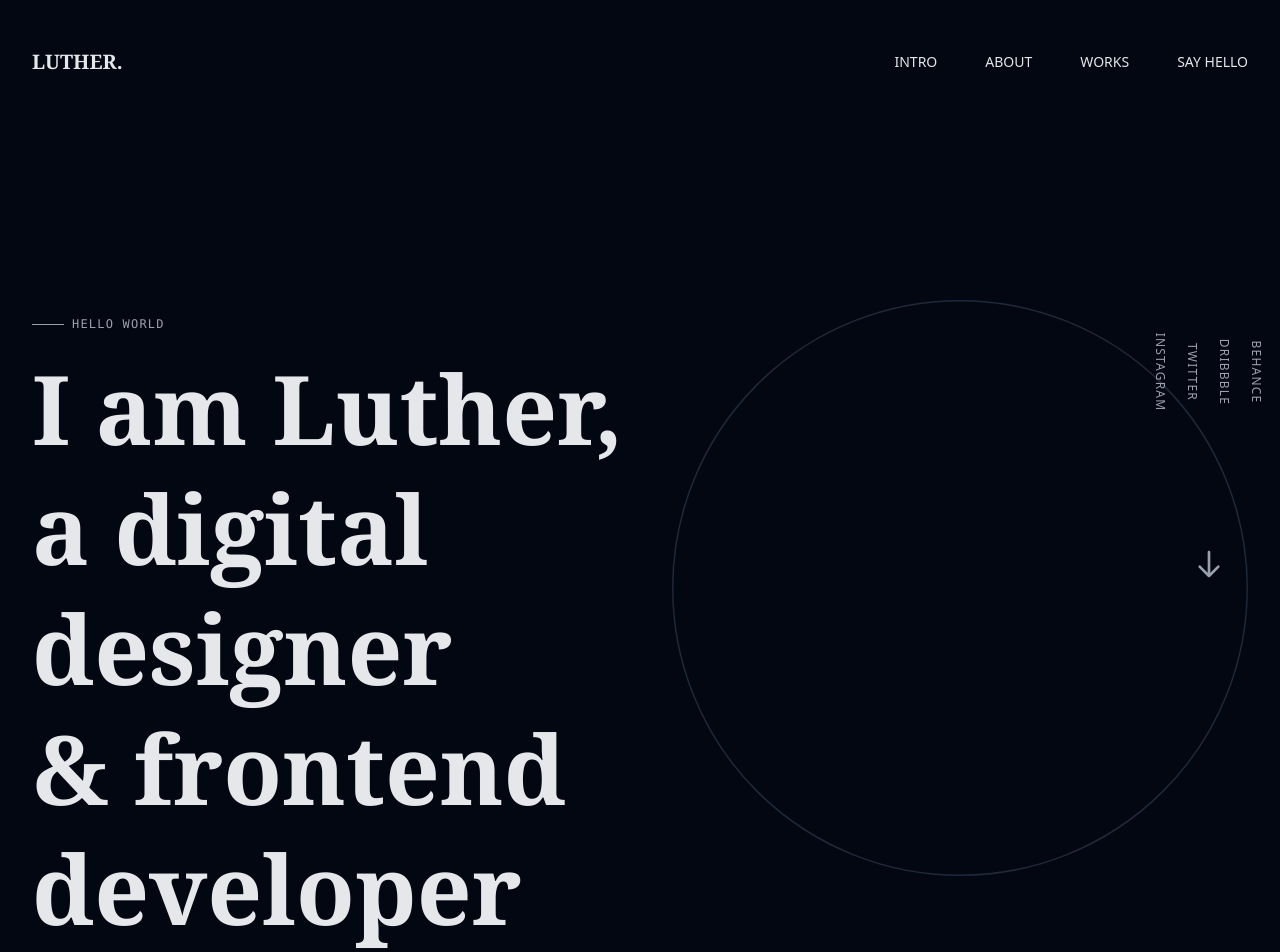
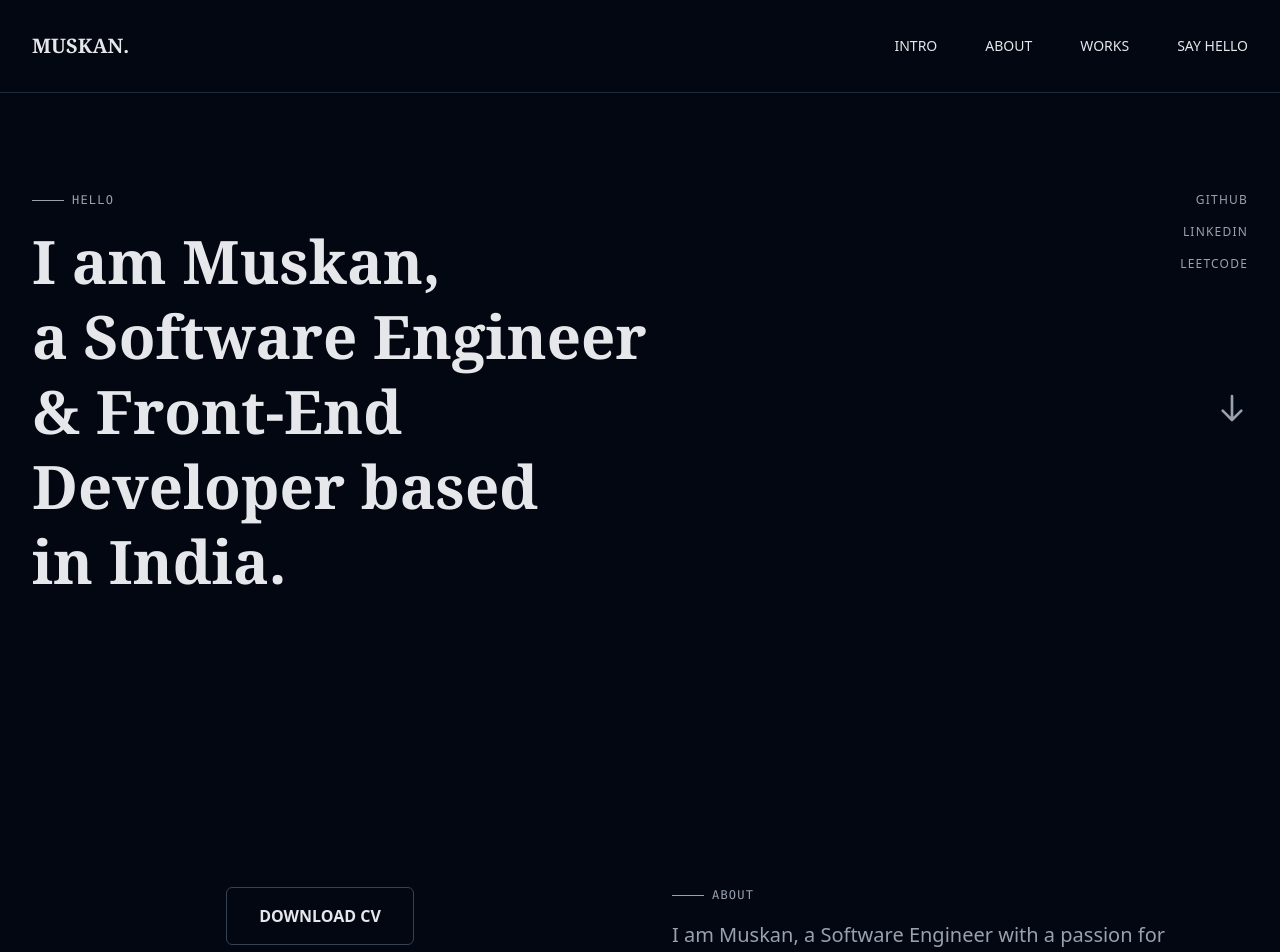
Before and after one commit to Miko-29/Portfolio-v1, an Angular app: page / in a window 1280 px wide. Shown: the top 952 px of the page. Built offline with nearby package versions, Linux system fonts and the light colour scheme.

Commit message:
about intro

```diff
--- a/src/app/app.html
+++ b/src/app/app.html
@@ -1,17 +1,11 @@
 <div class="bg-gray-950 text-gray-200 min-h-screen font-sans antialiased relative overflow-hidden">
-      <!-- Background Circles - A simple way to represent the subtle background from the image -->
-      <div class="absolute inset-0 z-0">
-        <div class="absolute w-96 h-96 border border-gray-800 rounded-full animate-pulse-slow-reverse" style="top: 10%; right: 10%; transform: scale(1.5);"></div>
-        <div class="absolute w-64 h-64 border border-gray-800 rounded-full animate-pulse-slow" style="top: 50%; left: 15%; transform: scale(1.2);"></div>
-        <div class="absolute w-80 h-80 border border-gray-800 rounded-full animate-pulse-slow-reverse" style="bottom: 20%; right: 20%; transform: scale(1.3);"></div>
-      </div>
 
       <!-- Main Content Container -->
       <div class="max-w-7xl mx-auto px-4 sm:px-6 lg:px-8 relative z-10">
 
         <!-- Navigation Bar -->
-        <nav class="flex justify-between items-center py-8 md:py-12">
-          <div class="text-xl font-bold font-serif text-gray-200">LUTHER.</div>
+        <nav class="flex justify-between items-center py-8 md:py-8 fixed top-0 left-0 right-0 bg-gray-950 bg-opacity-90 backdrop-blur-md z-20 px-4 sm:px-6 lg:px-8 border-b border-gray-800">
+          <div class="text-xl font-bold font-serif text-gray-200">MUSKAN.</div>
           <div class="hidden md:flex space-x-8 lg:space-x-12">
             <a (click)="scrollToSection('intro')" class="hover:text-gray-400 transition-colors uppercase text-sm font-medium cursor-pointer">Intro</a>
             <a (click)="scrollToSection('about')" class="hover:text-gray-400 transition-colors uppercase text-sm font-medium cursor-pointer">About</a>
@@ -25,20 +19,20 @@
           <div class="max-w-3xl">
             <div class="flex items-center mb-4">
               <span class="inline-block h-px w-8 bg-gray-400 mr-2"></span>
-              <span class="text-xs tracking-widest uppercase text-gray-400 font-mono">Hello World</span>
+              <span class="text-xs tracking-widest uppercase text-gray-400 font-mono">Hello</span>
             </div>
-            <h1 class="text-5xl sm:text-6xl md:text-7xl lg:text-8xl font-bold font-serif leading-tight">
-              I am Luther,<br>a digital designer<br>& frontend<br>developer based<br>in Somewhere.
+            <h1 class="text-3xl sm:text-4xl md:text-5xl lg:text-6xl font-bold font-serif leading-tight">
+              I am Muskan,<br>a Software Engineer<br>& Front-End<br>Developer based<br>in India.
             </h1>
           </div>
 
         <!-- Vertical Socials & Scroll Indicator -->
-          <div class="hidden md:flex flex-col items-center space-y-8 lg:space-y-16 mt-16 md:mt-0">
-            <div class="flex flex-col items-center space-y-4 transform rotate-90 origin-center text-gray-400">
-              <a href="#" class="hover:text-gray-300 transition-colors text-xs tracking-widest uppercase">Behance</a>
-              <a href="#" class="hover:text-gray-300 transition-colors text-xs tracking-widest uppercase">Dribbble</a>
-              <a href="#" class="hover:text-gray-300 transition-colors text-xs tracking-widest uppercase">Twitter</a>
-              <a href="#" class="hover:text-gray-300 transition-colors text-xs tracking-widest uppercase">Instagram</a>
+          <div class="hidden md:flex flex-col items-end space-y-8 lg:space-y-16 mt-16 md:mt-0">
+            <div class="flex flex-col items-end space-y-4 text-gray-400">
+              <a href="https://github.com/Miko-29" target="_blank" class="hover:text-gray-300 transition-colors text-xs tracking-widest uppercase">Github</a>
+              <a href="https://www.linkedin.com/in/muskan-kumari-7a8937227" target="_blank" class="hover:text-gray-300 transition-colors text-xs tracking-widest uppercase">Linkedin
+              </a>
+              <a href="https://leetcode.com/u/miko29/" target="_blank" class="hover:text-gray-300 transition-colors text-xs tracking-widest uppercase">Leetcode</a>
             </div>
             <a (click)="scrollToSection('about')" class="animate-bounce mt-16 cursor-pointer">
               <svg xmlns="http://www.w3.org/2000/svg" class="h-8 w-8 text-gray-400" fill="none" viewBox="0 0 24 24" stroke="currentColor">
@@ -49,10 +43,12 @@
         </header>
 
         <!-- About Section -->
-        <section id="about" class="py-16 md:py-24">
+        <section id="about" class="py-16 md:py-24 scroll-mt-28">
           <div class="flex flex-col md:flex-row items-center md:items-start md:space-x-16">
-            <div class="md:w-1/2 mb-8 md:mb-0">
-              <img src="https://placehold.co/800x1000/1f2937/d1d5db?text=Your+Image" alt="Profile picture of Luther" class="rounded-lg w-full h-auto object-cover">
+             <div class="md:w-1/2 mb-8 md:mb-0 flex justify-center items-center">
+               <button class="bg-transparent border border-gray-700 text-gray-200 font-bold py-4 px-8 rounded-md hover:bg-gray-800 transition-colors">
+                 DOWNLOAD CV
+               </button>
              </div>
              <div class="md:w-1/2">
                <div class="flex items-center mb-4">
@@ -60,11 +56,8 @@
                  <span class="text-xs tracking-widest uppercase text-gray-400 font-mono">About</span>
                </div>
                <p class="text-xl leading-relaxed text-gray-400 mb-8">
-                Lorem ipsum dolor sit amet, consectetur adipiscing elit, sed do eiusmod tempor incididunt ut labore et dolore magna aliqua. Ut enim ad minim veniam, quis nostrud exercitation ullamco laboris nisi ut aliquip ex ea commodo consequat. Duis aute irure dolor in reprehenderit in voluptate velit esse cillum dolore eu fugiat nulla pariatur.
+                 I am Muskan, a Software Engineer with a passion for building, creating, and solving. My journey with technology began not with a career, but with a simple curiosity that has since evolved into a professional commitment to crafting elegant and performant digital experiences. Over my career, I specialize in using Angular and Ionic to architect scalable and complex platforms that turn intricate data into seamless digital experiences. Ultimately, I am a builder committed to crafting intuitive user experiences and writing code that is as reliable as it is innovative.
                </p>
-              <button class="bg-transparent border border-gray-700 text-gray-200 font-bold py-4 px-8 rounded-md hover:bg-gray-800 transition-colors">
-                DOWNLOAD CV
-              </button>
              </div>
            </div>
         </section>
@@ -129,6 +122,6 @@
 
       <!-- Footer -->
       <footer class="text-center py-8 text-gray-500">
-        <p>&copy; 2024 Luther. All rights reserved.</p>
+        <p>&copy; 2024 Muskan. All rights reserved.</p>
       </footer>
     </div>
```
Also changed, not shown: angular.json (+4 -13 lines). Lines whose indentation alone changed are shown as unchanged.
